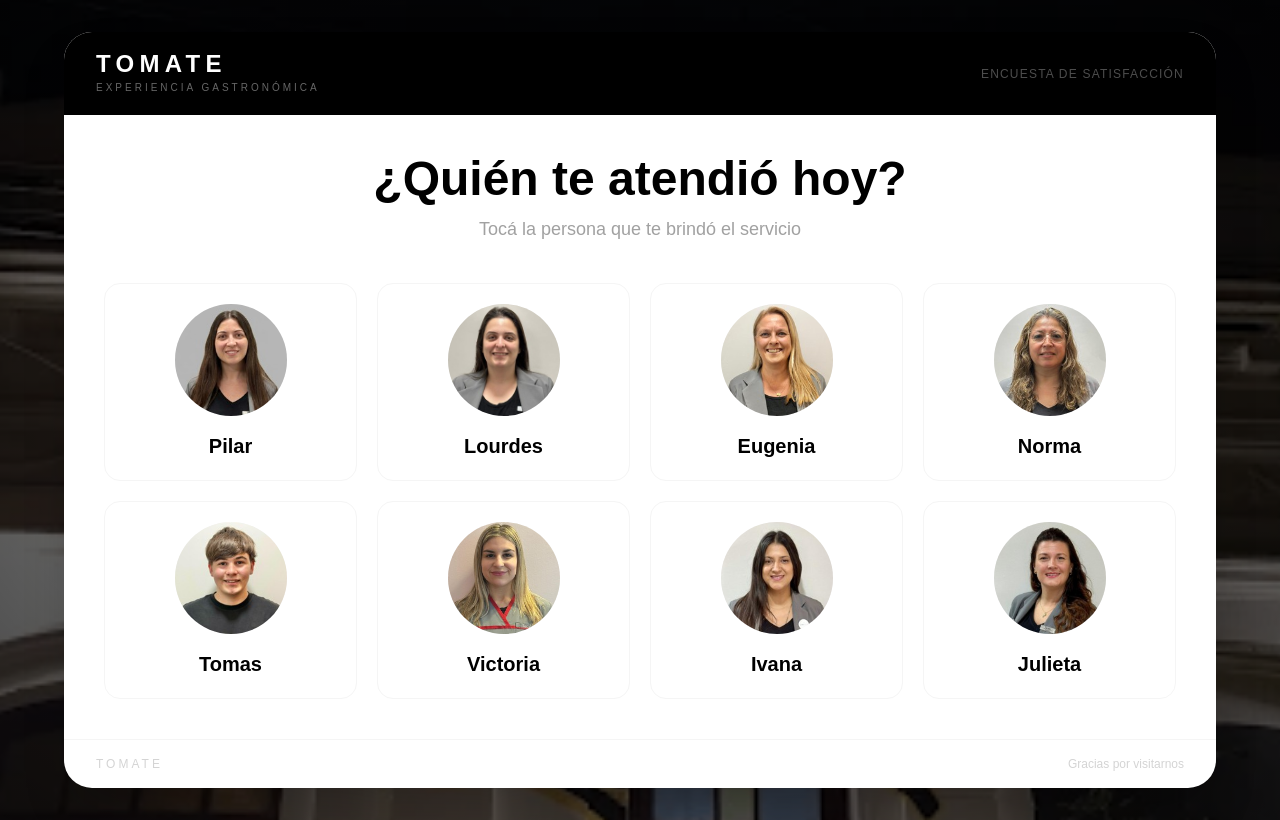
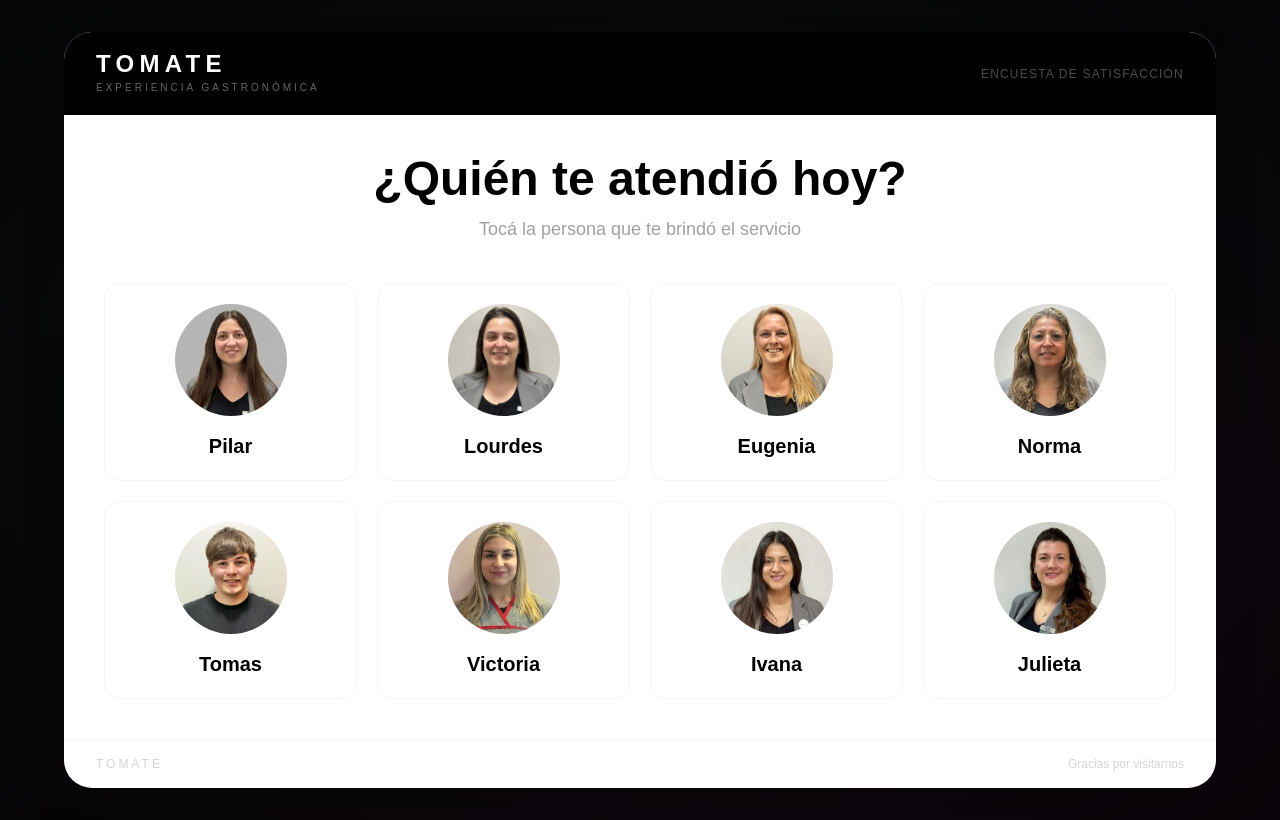
Before and after one commit to agustinmoncada94/encuesta-cliente-dos, a Next.js app: page / in a window 1280 px wide. Built offline with nearby package versions, Linux system fonts and the light colour scheme.

Commit message:
Fondo: nueva imagen hexagonos abstracta

```diff
--- a/app/globals.css
+++ b/app/globals.css
@@ -23,8 +23,8 @@ body {
   color: var(--foreground);
   font-family: Arial, Helvetica, sans-serif;
   background-image: url('/fondo.png');
-  background-size: 110%;
-  background-position: center 30%;
+  background-size: cover;
+  background-position: center;
   background-repeat: no-repeat;
   background-attachment: local;
   min-height: 100vh;
```
Also changed, not shown: public/fondo.png.
